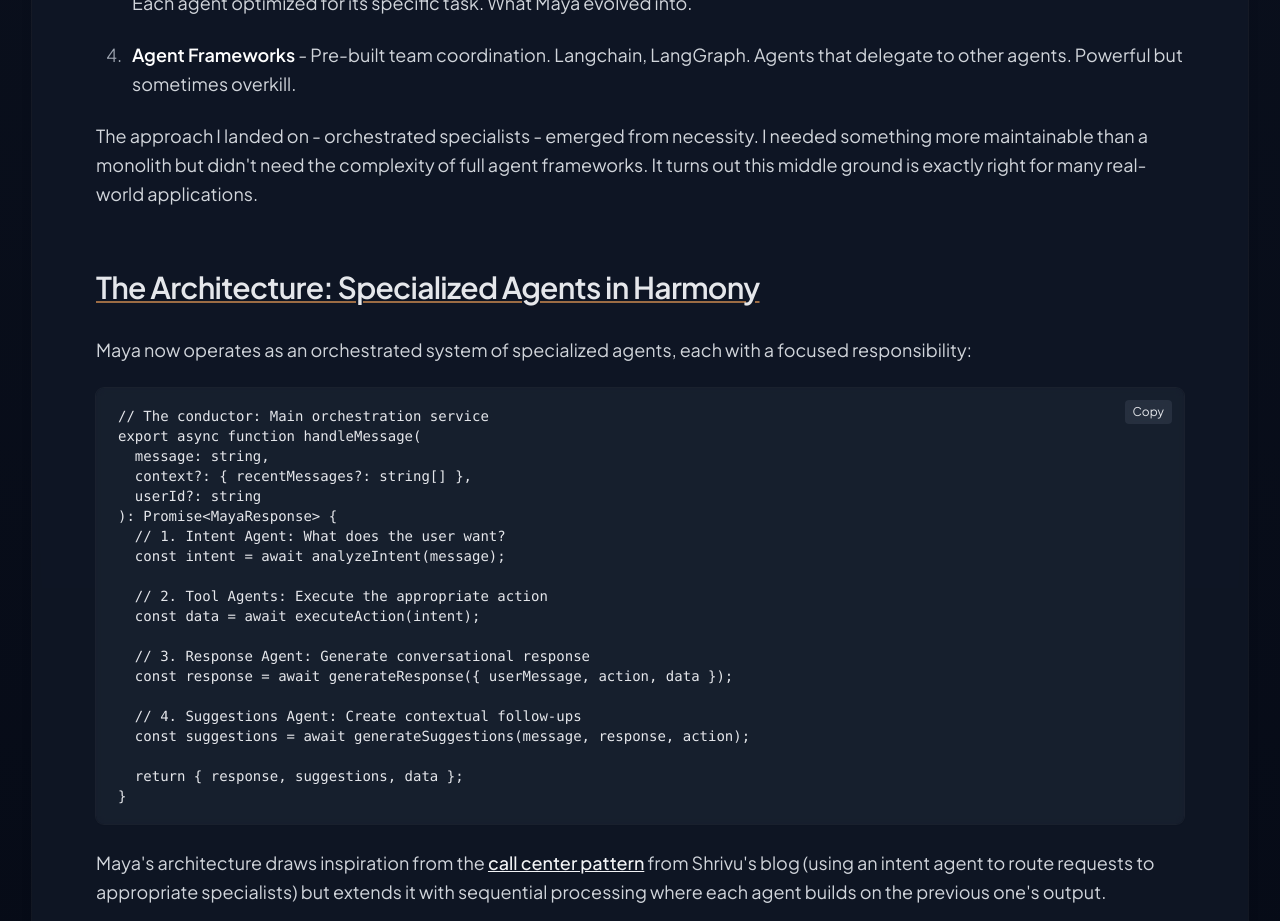
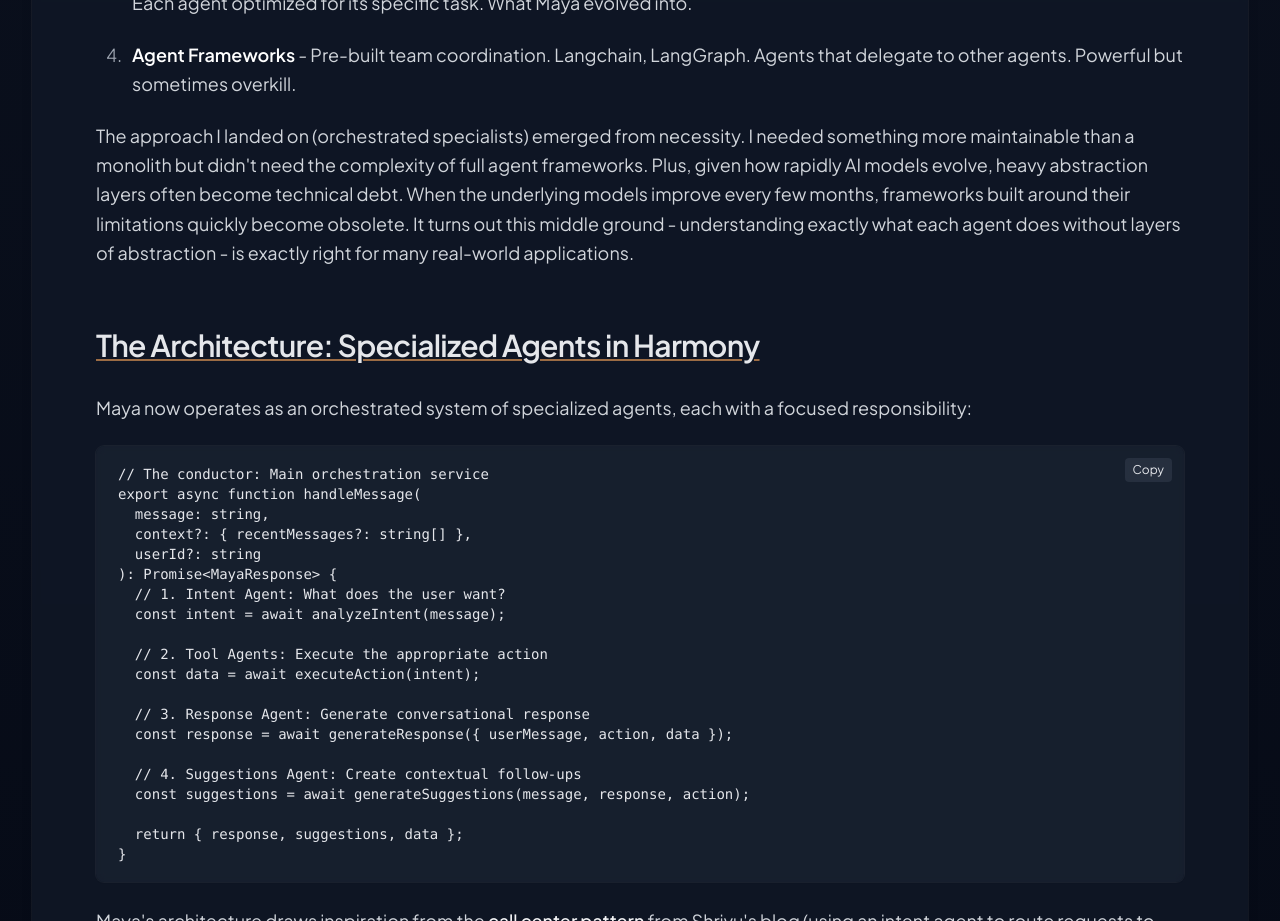
Before and after one commit to joshuaisaact/portfolio-next, a Next.js app: page /blog/orchestration in a window 1280 px wide. Shown: the part 2520-3441 px from the top of the page. Built offline with nearby package versions, Linux system fonts and the light colour scheme.

Commit message:
frameworks

```diff
--- a/app/blog/orchestration/page.mdx
+++ b/app/blog/orchestration/page.mdx
@@ -43,7 +43,7 @@ As I searched for solutions, I discovered there are several ways developers are
 
 4. **Agent Frameworks** - Pre-built team coordination. Langchain, LangGraph. Agents that delegate to other agents. Powerful but sometimes overkill.
 
-The approach I landed on - orchestrated specialists - emerged from necessity. I needed something more maintainable than a monolith but didn't need the complexity of full agent frameworks. It turns out this middle ground is exactly right for many real-world applications.
+The approach I landed on (orchestrated specialists) emerged from necessity. I needed something more maintainable than a monolith but didn't need the complexity of full agent frameworks. Plus, given how rapidly AI models evolve, heavy abstraction layers often become technical debt. When the underlying models improve every few months, frameworks built around their limitations quickly become obsolete. It turns out this middle ground - understanding exactly what each agent does without layers of abstraction - is exactly right for many real-world applications.
 
 ## The Architecture: Specialized Agents in Harmony
 
```
